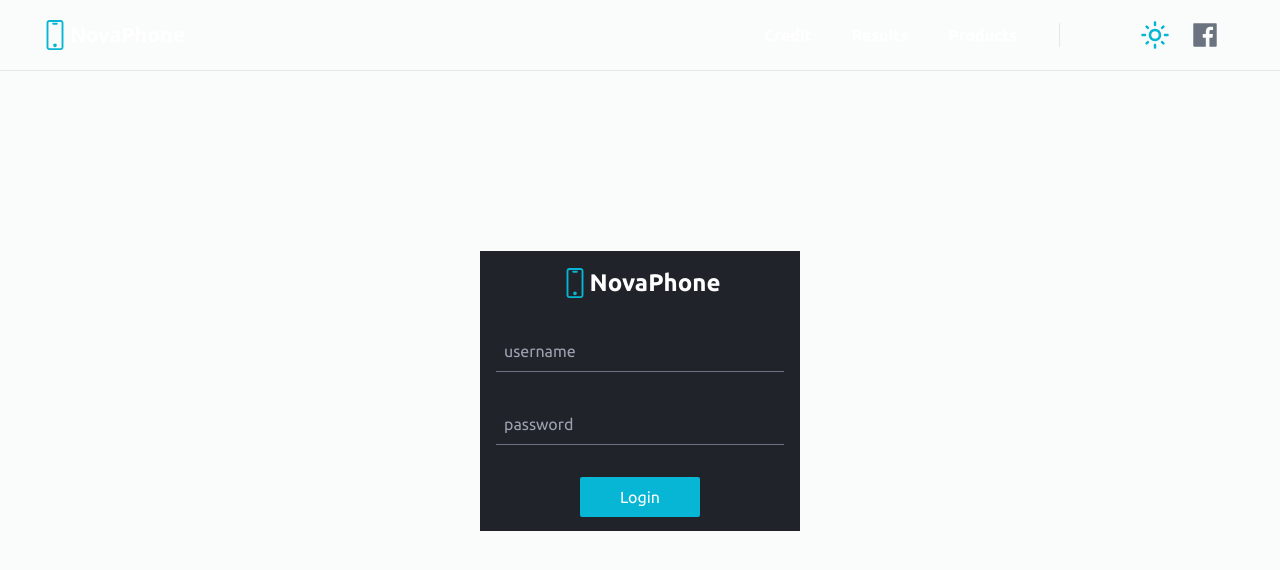
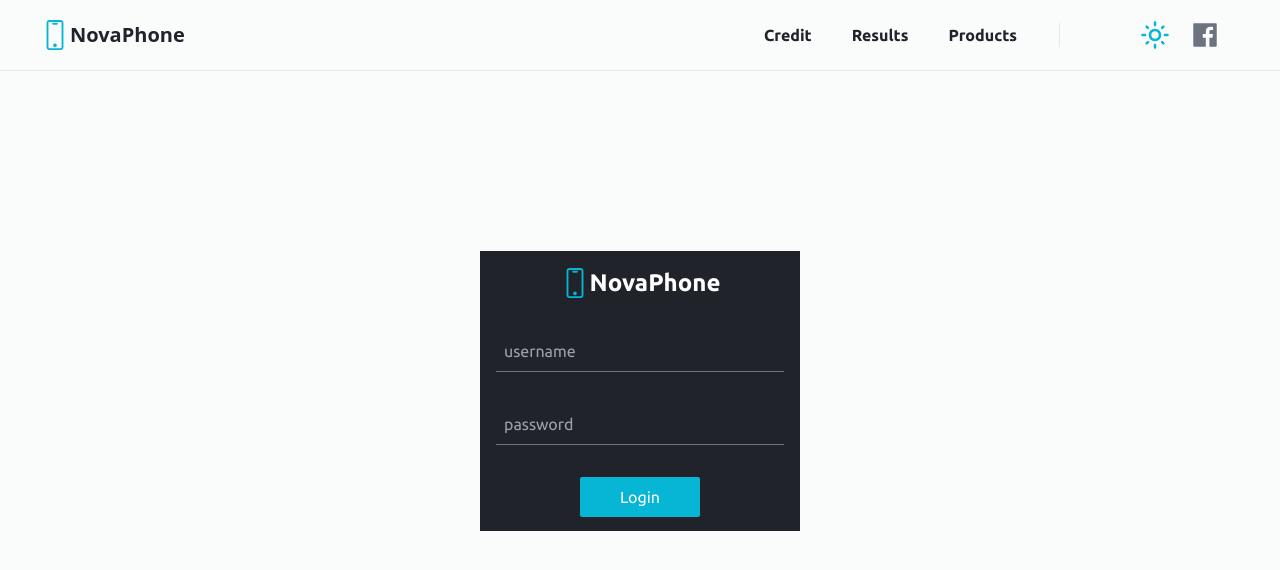
Before and after one commit to houariDz95/nova-dashboard, a Next.js app: page /login in a window 1280 px wide. Shown: the top 570 px of the page. Built offline with nearby package versions, Linux system fonts and the light colour scheme.

Commit message:
final updating

```diff
--- a/components/Menu.jsx
+++ b/components/Menu.jsx
@@ -12,8 +12,8 @@
           <Link className="py-2" href="/results">
             <li className="cursor-pointer hover:text-cyan-500">Results</li>
           </Link>
-          <Link className="py-2" href="/">
-            <li className="cursor-pointer hover:text-cyan-500">components</li>
+          <Link className="py-2" href="/products">
+            <li className="cursor-pointer hover:text-cyan-500">Products</li>
           </Link>
         </ul>
     </div>
--- a/components/SoldProduct.jsx
+++ b/components/SoldProduct.jsx
@@ -105,7 +105,7 @@
           <IoMdAdd size={25} />
         </button>
       </form>
-      <div className={`flex flex-col md:w-[900px] sm:w-[650px] w-[450px] m-auto mt-[5px] p-5`}>
+      <div className={`flex flex-col md:w-[900px] sm:w-[650px] w-full m-auto mt-[5px] p-5`}>
         {posts.map((item, i) => (
           <div key={item.name + i} className={`${flexCenter} border-b-1 border-gray-400 py-2`}>
             <span className="flex-1 md:text-md text-sm font-semibold">{item.name}</span>
--- /dev/null
+++ b/context/ContextProvider.js
@@ -0,0 +1,18 @@
+import react, { createContext, useContext, useState, useEffect} from 'react';
+
+
+const Context = createContext();
+
+export const StateContext = ({children}) => {
+  const [darkMode, setDarkMode] = useState(false)
+    return (
+        <Context.Provider value={{
+          darkMode,
+          setDarkMode
+        }}>
+            {children}
+        </Context.Provider>
+    )
+}
+
+export const useStateContext = () => useContext(Context);
--- a/pages/_app.js
+++ b/pages/_app.js
@@ -1,7 +1,11 @@
 import '../styles/globals.css'
-
+import { StateContext } from '../context/ContextProvider'
 function MyApp({ Component, pageProps }) {
-  return <Component {...pageProps} />
+  return (
+    <StateContext>
+      <Component {...pageProps} />
+    </StateContext>
+  )
 }
 
 export default MyApp
--- a/pages/credit.js
+++ b/pages/credit.js
@@ -7,9 +7,10 @@
 import {IoIosAddCircle} from "react-icons/io"
 import {addDoc, collection, serverTimestamp, query, orderBy, onSnapshot, doc, deleteDoc, updateDoc} from 'firebase/firestore';
 import {flexCenter} from "../utils/styles";
+import { useStateContext } from '../context/ContextProvider';
 
 const Credit = () => {
-  const [darkMode, setDarkMode] = useState(false);
+  const {darkMode, setDarkMode} = useStateContext();
   const [credits, setCredits] = useState([]);
   const [name, setName] = useState('');
   const [price, setPrice] = useState('');
@@ -69,7 +70,7 @@
       <div className="dark:bg-main-dark-bg bg-main-bg dark:text-white text-[#20232A] min-h-screen h-full w-screen">
         <Navbar setDarkMode={setDarkMode} darkMode={darkMode} />
         <div>
-          <form className={`${flexCenter} md:w-[900px] sm:w-[650px] flex-col md:flex-row w-screen gap-2 m-auto mt-10 p-5`}>
+          <form className={`${flexCenter} md:w-[900px] sm:w-[650px] w-full flex-col md:flex-row gap-2 m-auto mt-10 p-5`}>
             <input className="flex-1 py-1  border-1 border-gray-300 focus:outline-none rounded-md text-md bg-transparent px-1" type="text" placeholder="name" value={name} onChange={(e) => setName(e.target.value)} />
             <input className="flex-1 py-1  border-1 border-gray-300 focus:outline-none rounded-md text-md bg-transparent px-1" type="number" placeholder="price" value={price} onChange={(e) => setPrice(e.target.value)} />
             <button
@@ -79,7 +80,7 @@
               <IoMdAdd size={25} />
           </button>
           </form>
-          <div className={`flex flex-col md:w-[900px] sm:w-[650px] w-[450px] m-auto mt-[5px] p-5`}>
+          <div className={`flex flex-col md:w-[900px] sm:w-[650px] w-full m-auto mt-[5px] p-5`}>
         {credits.map((item, i) => (
           <div key={item.name + i} className={`${flexCenter} border-b-1 border-gray-400 py-2`}>
             <span className="flex-1 text-md font-semibold">{item.name}</span>
@@ -96,7 +97,7 @@
           </div>
         ))}
       </div>
-      <span className="fixed md:bottom-10 md:right-10 bottom-[75%] right-10 md:text-xl text-md font-bold bg-cyan-500 md:py-4 md:px-8 py-5 px-2 rounded-xl text-white">{sumWithInitial} DA</span>
+      <span className="fixed md:bottom-10 md:right-10 bottom-[78%] right-5 md:text-xl text-md font-bold bg-cyan-500 md:py-4 md:px-8 py-5 px-2 rounded-xl text-white">{sumWithInitial} DA</span>
         </div>
       </div>
     </div>
--- a/pages/index.js
+++ b/pages/index.js
@@ -3,8 +3,9 @@
 import  {useState} from 'react'
 import Navbar from '../components/Navbar';
 import SoldProduct from '../components/SoldProduct';
+import { useStateContext } from '../context/ContextProvider';
 export default function Home() {
-  const [darkMode, setDarkMode] = useState(false)
+  const {darkMode, setDarkMode} = useStateContext()
   return (
     <div className={darkMode ? "dark" : ""}>
       <Head>
--- a/pages/login.js
+++ b/pages/login.js
@@ -2,11 +2,12 @@
 import {SlScreenSmartphone} from "react-icons/sl";
 import Navbar from '../components/Navbar';
 import {useRouter} from 'next/router';
+import { useStateContext } from '../context/ContextProvider';
 import axios from 'axios';
 const Login = () => {
   const [username, setUsername] = useState('');
   const [password, setPassword] = useState('');
-  const [darkMode, setDarkMode] = useState(false)
+  const {darkMode, setDarkMode} = useStateContext();
   const [error, setError] = useState(false)
   const router = useRouter()
   const handelClick = async () => {
@@ -24,13 +25,13 @@
 
   return(
     <div className={darkMode ? "dark" : ""} style={{height: "100vh"}}>
-      <div className="h-full w-screen bg-main-bg dark:bg-main-dark-bg dark:text-[#20232A] text-white  ">
+      <div className="h-full w-screen bg-main-bg dark:bg-main-dark-bg text-[#20232A] dark:text-white  ">
       <Navbar setDarkMode={setDarkMode} darkMode={darkMode} />
         <div className="h-[80%] w-full flex items-center justify-center">
         <form className="w-[320px] h-[280px] p-4 flex flex-col dark:bg-main-bg bg-main-dark-bg items-center gap-8">
           <h1 className="text-2xl font-bold flex items-center dark:text-[#20232A] text-white "> <SlScreenSmartphone size={30} className="text-cyan-500"/> NovaPhone</h1>
-          <input className="border-b-1 border-gray-500 w-full focus:outline-none bg-transparent p-2" type="text" placeholder="username"value={username} onChange={(e) => setUsername(e.target.value)}/>
-          <input className="border-b-1  border-gray-500 w-full focus:outline-none bg-transparent p-2"  type="password" placeholder="password"value={password} onChange={(e) => setPassword(e.target.value)}/>
+          <input className="border-b-1 dark:text-[#20232A] text-white border-gray-500 w-full focus:outline-none bg-transparent p-2" type="text" placeholder="username"value={username} onChange={(e) => setUsername(e.target.value)}/>
+          <input className="border-b-1 dark:text-[#20232A] text-white  border-gray-500 w-full focus:outline-none bg-transparent p-2"  type="password" placeholder="password"value={password} onChange={(e) => setPassword(e.target.value)}/>
           <button type="button" className="bg-cyan-500 px-10 py-2 cursor-pointer text-white text-md font-semibomd rounded-sm" onClick={handelClick}>Login</button>
           {error && <span className="text-red-500">Wrong Credentials</span>}
         </form>
--- a/pages/results.js
+++ b/pages/results.js
@@ -1,14 +1,14 @@
-import { useState, useEffect } from 'react';
+import { useState } from 'react';
 import Navbar from '../components/Navbar';
 import { flexCenter } from '../utils/styles';
 import {IoMdAdd} from 'react-icons/io';
 import {BsFillTrashFill} from "react-icons/bs";
-import {MdEdit} from "react-icons/md";
 import {db} from "../utils/firebase";
 import {collection, where, query,   onSnapshot, doc, deleteDoc} from 'firebase/firestore';
+import { useStateContext } from '../context/ContextProvider';
 
 const Results = () => {
-  const [darkMode, setDarkMode] = useState(false);
+  const {darkMode, setDarkMode} = useStateContext();
   const [start, setStart] = useState('01-17-2023');
   const [end, setEnd] = useState('01-19-2023');
   const [results, setResults] = useState([]);
@@ -36,7 +36,7 @@
       <div className="bg-main-bg dark:bg-main-dark-bg text-[#20232A] dark:text-white w-screen min-h-screen h-full">
         <Navbar darkMode={darkMode} setDarkMode={setDarkMode} />
         <div>
-        <form className={`${flexCenter} md:w-[900px] sm:w-[650px] flex-col md:flex-row gap-5 w-screen md:gap-0 m-auto mt-10 p-5`}>
+        <form className={`${flexCenter} md:w-[900px] sm:w-[650px] w-full flex-col md:flex-row gap-5 w-screen md:gap-0 m-auto mt-10 p-5`}>
         <input
         className="flex-1 mr-1 py-1 rounded-lg dark:bg-secondary-dark-bg focus:outline-none border-1 border-gray-300 text-sm px-1"
         type="text"
@@ -58,7 +58,7 @@
           <IoMdAdd size={25} />
         </button>
       </form>
-      <div className={`flex flex-col md:w-[900px] sm:w-[650px] w-[450px] m-auto mt-[5px] p-5`}>
+      <div className={`flex flex-col md:w-[900px] sm:w-[650px] w-full m-auto mt-[5px] p-5`}>
         {results.map((item, i) => (
           <div key={item.name + i} className={`${flexCenter} border-b-1 border-gray-400 py-2`}>
             <span className="flex-1 md:text-md text-sm font-semibold">{item.name}</span>
```
